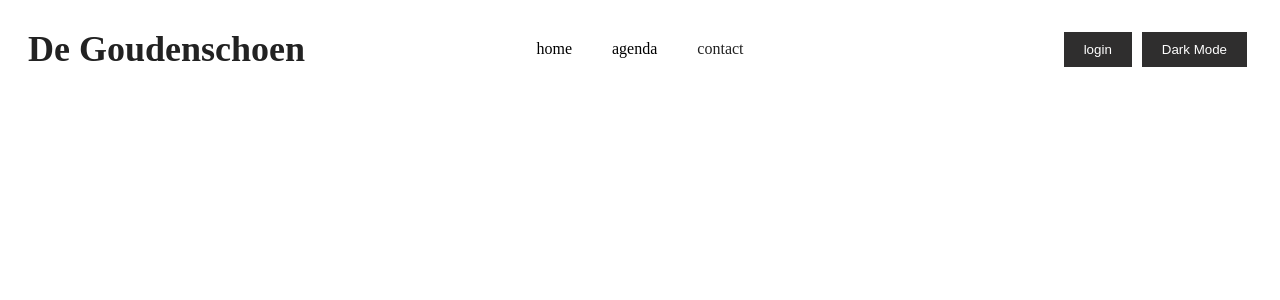
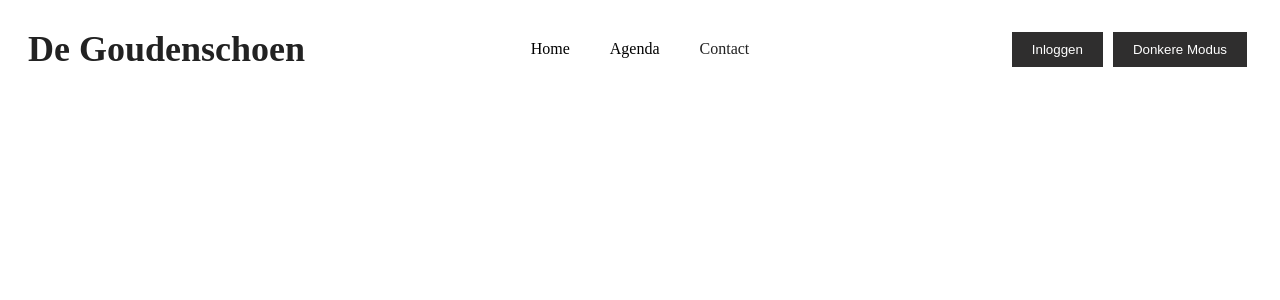
Before and after one commit to roc-ica/l8-1-voetbalvereniging-de-gouden-schoen-code-crusaders, a PHP site: page /Templates/header.php in a window 1280 px wide. Shown: the top 300 px of the page. Run offline with PHP 8.4, Linux system fonts and the light colour scheme.

Commit message:
Kleine aanpassingen aan header

```diff
--- a/Media/CSS/header.css
+++ b/Media/CSS/header.css
@@ -44,11 +44,13 @@ h1 {
 	border: none;
 	padding: 10px 20px;
 	margin: 0 5px;
+	cursor: pointer;
 }
 
- .headerLink {
+.headerLink {
 	color: black;
-	 text-decoration: none;
+	text-decoration: none;
+	cursor: pointer;
 }
 
 @media only screen and (max-width: 600px) {
--- a/Media/Templates/header.php
+++ b/Media/Templates/header.php
@@ -4,12 +4,12 @@
 <header>
     <h1 class="Logo-Header">De <span class="gold">Gouden</span>schoen</h1>
     <ul class="ulheader">
-        <li class="liheader"><a class="headerLink" href="../../Pages/index.php">home</a></li>
-        <li class="liheader"><a class="headerLink" href="../../Pages/Agenda.php">agenda</a></li>
-        <li class="liheader">contact</li>
+        <li class="liheader"><a class="headerLink" href="../../Pages/index.php">Home</a></li>
+        <li class="liheader"><a class="headerLink" href="../../Pages/Agenda.php">Agenda</a></li>
+        <li class="liheader">Contact</li>
     </ul>
     <div class="Login-Header">
-        <button class="buttonLogin">login</button>
-        <button id="darkModeButton" class="buttonLogin">Dark Mode</button>
+        <button class="buttonLogin">Inloggen</button>
+        <button id="darkModeButton" class="buttonLogin">Donkere Modus</button>
     </div>
 </header>
```
